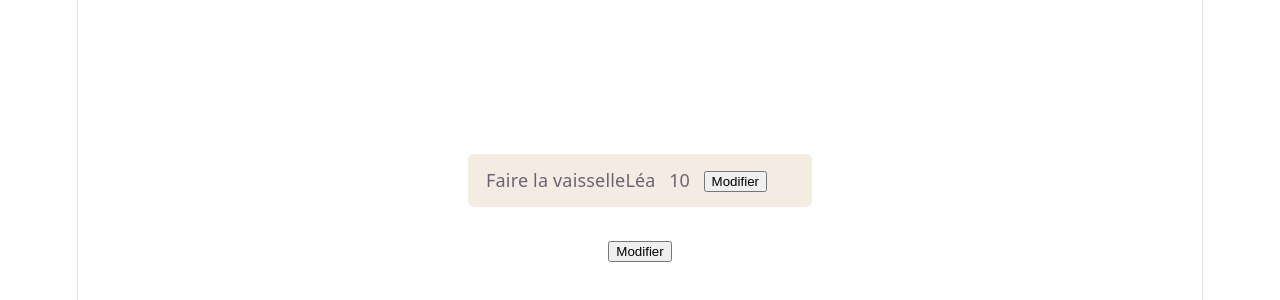
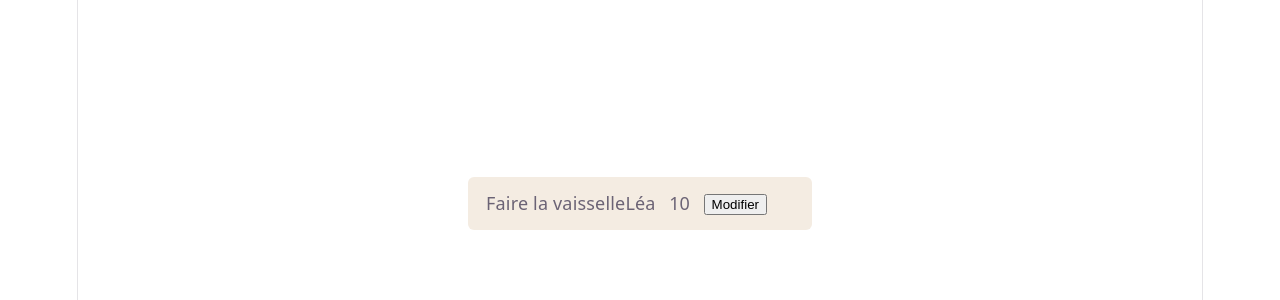
Before and after one commit to elodie-sevestre/ada-projet-lovelace-family, a React (Vite) app in the folder front/: page / in a window 1280 px wide. Shown: the part 192-492 px from the top of the page. Built offline with nearby package versions, Linux system fonts and the light colour scheme.

Commit message:
test: enrichir l'objet tâche simulé dans App.jsx pour couvrir les champs d'édition

```diff
--- a/front/src/App.jsx
+++ b/front/src/App.jsx
@@ -1,15 +1,7 @@
 import TaskItem from "./components/TaskItem.jsx";
 import "./App.css";
 
-// import pour simuler modification tâche
-import { useState } from "react";
-import EditTaskButton from "./components/EditTaskButton.jsx";
-import EditTaskForm from "./components/EditTaskForm.jsx";
-
 function App() {
-  // useState pour éditer formulaire de modification
-  const [isEditOpen, setIsEditOpen] = useState(false);
-
   return (
     <>
       <section id="center">
@@ -18,36 +10,14 @@ function App() {
             task_name: "Faire la vaisselle",
             assigned_to: "Léa",
             points: 10,
+            description:
+              "Mettre une pastille dans le réservoir du lave vaisselle et lancer un cycle en mode eco",
+            status: "A_FAIRE",
+            // valeur 2 correspond à l'id 2 du seed de la table users
+            assigned_user_ids: [2],
           }}
           currentUser={{ role: "ADMIN" }}
         ></TaskItem>
-
-        {/* Simulation du comportoment du bouton modifier */}
-        <EditTaskButton
-          task={{
-            task_name: "Faire la vaisselle",
-            description:
-              "Mettre une pastille dans le réservoir du lave vaisselle et lancer un cycle en mode eco",
-            points: 5,
-            status: "A_FAIRE",
-            assigned_user_ids: [0],
-          }}
-          // props onEdit permet de mettre à jour le statut d'affichage du formulaire qd on clique
-          onEdit={() => setIsEditOpen(true)}
-        ></EditTaskButton>
-        {/* simulation pour masquer au départ le formulaire de modification */}
-        {isEditOpen && (
-          <EditTaskForm
-            task={{
-              task_name: "Faire la vaisselle",
-              description:
-                "Mettre une pastille dans le réservoir du lave vaisselle et lancer un cycle en mode eco",
-              points: 5,
-              status: "A_FAIRE",
-              assigned_user_ids: [0],
-            }}
-          />
-        )}
       </section>
     </>
   );
```
